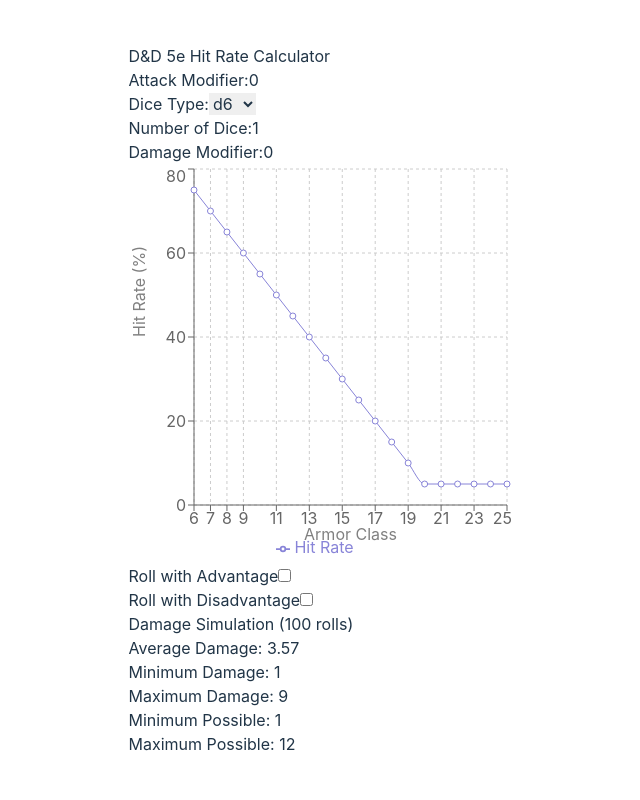
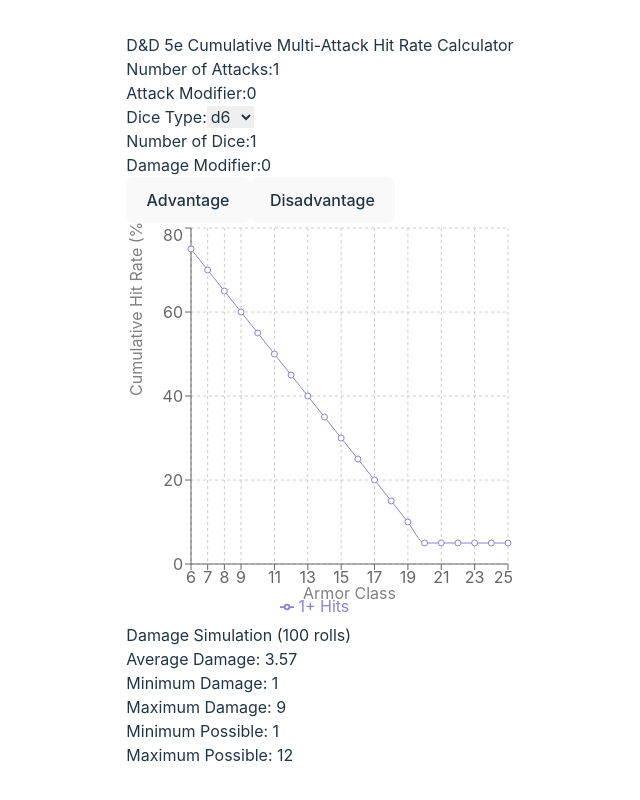
Before and after one commit to carterjamesmike/d-d_probability, a React (Vite) app: page / in a window 1280 px wide. Shown: the whole page, without its empty margins (320-960 px from the left). Built offline with nearby package versions, Linux system fonts and the light colour scheme.

Commit message:
Multi Attack added

```diff
--- a/src/components/HitRateCalculator.jsx
+++ b/src/components/HitRateCalculator.jsx
@@ -1,17 +1,9 @@
-import React, { useState } from "react";
-import {
-  LineChart,
-  Line,
-  XAxis,
-  YAxis,
-  CartesianGrid,
-  Tooltip,
-  Legend,
-  ResponsiveContainer,
-} from "recharts";
-import DamageSimulator from "./DamageSimulator";
+import React, { useState } from 'react';
+import { LineChart, Line, XAxis, YAxis, CartesianGrid, Tooltip, Legend, ResponsiveContainer } from 'recharts';
+import DamageSimulator from './DamageSimulator';
 
 const HitRateCalculator = () => {
+  const [attackCount, setAttackCount] = useState(1);
   const [attackModifier, setAttackModifier] = useState(0);
   const [diceType, setDiceType] = useState(6);
   const [diceCount, setDiceCount] = useState(1);
@@ -29,13 +21,55 @@
       hitChance = hitChance ** 2;
     }
 
-    return Number((hitChance * 100).toFixed(2));
+    return hitChance;
   };
 
-  const data = Array.from({ length: 20 }, (_, i) => ({
-    ac: i + 6,
-    hitRate: calculateHitRate(i + 6),
-  }));
+  const calculateCumulativeHitRate = (ac, attacksNeeded) => {
+    const hitChance = calculateHitRate(ac);
+    let cumulativeProbability = 0;
+
+    for (let i = attacksNeeded; i <= attackCount; i++) {
+      cumulativeProbability += binomialProbability(attackCount, i, hitChance);
+    }
+
+    return Number((cumulativeProbability * 100).toFixed(2));
+  };
+
+  const binomialProbability = (n, k, p) => {
+    return combination(n, k) * (p ** k) * ((1 - p) ** (n - k));
+  };
+
+  const combination = (n, k) => {
+    if (k === 0 || k === n) return 1;
+    return factorial(n) / (factorial(k) * factorial(n - k));
+  };
+
+  const factorial = (num) => {
+    if (num <= 1) return 1;
+    return num * factorial(num - 1);
+  };
+
+  const generateData = () => {
+    return Array.from({ length: 20 }, (_, i) => {
+      const ac = i + 6;
+      return {
+        ac,
+        ...Array.from({ length: attackCount }, (_, j) => ({
+          [`hitRate${j + 1}`]: calculateCumulativeHitRate(ac, j + 1)
+        })).reduce((acc, val) => ({ ...acc, ...val }), {})
+      };
+    });
+  };
+
+  const calculateCritChance = () => {
+    if (advantage) {
+      return 1 - (19/20) ** 2;
+    } else if (disadvantage) {
+      return (1/20) ** 2;
+    } else {
+      return 0.05;
+    }
+  };
 
   const toggleAdvantage = () => {
     setAdvantage(!advantage);
@@ -47,119 +81,107 @@
     setAdvantage(false);
   };
 
+  const colors = ['#8884d8', '#82ca9d', '#ffc658', '#ff7300', '#0088fe'];
+
   return (
     <div className="p-4">
-      <h2 className="text-2xl font-bold mb-4">D&D 5e Hit Rate Calculator</h2>
+      <h2 className="text-2xl font-bold mb-4">D&D 5e Cumulative Multi-Attack Hit Rate Calculator</h2>
       <div className="grid grid-cols-2 gap-4 mb-4">
         <div>
-          <label htmlFor="attackModifier" className="block">
-            Attack Modifier:
-          </label>
+          <label htmlFor="attackCount" className="block">Number of Attacks:</label>
+          <input
+            type="number"
+            id="attackCount"
+            value={attackCount}
+            onChange={(e) => setAttackCount(Math.max(1, Math.min(5, parseInt(e.target.value) || 1)))}
+            min="1"
+            max="5"
+            className="border rounded px-2 py-1 w-full"
+          />
+        </div>
+        <div>
+          <label htmlFor="attackModifier" className="block">Attack Modifier:</label>
           <input
             type="number"
             id="attackModifier"
             value={attackModifier}
-            onChange={(e) => setAttackModifier(Number(e.target.value))}
+            onChange={(e) => setAttackModifier(parseInt(e.target.value) || 0)}
             className="border rounded px-2 py-1 w-full"
           />
         </div>
         <div>
-          <label htmlFor="diceType" className="block">
-            Dice Type:
-          </label>
+          <label htmlFor="diceType" className="block">Dice Type:</label>
           <select
             id="diceType"
             value={diceType}
-            onChange={(e) => setDiceType(Number(e.target.value))}
+            onChange={(e) => setDiceType(parseInt(e.target.value))}
             className="border rounded px-2 py-1 w-full"
           >
-            {[4, 6, 8, 10, 12].map((die) => (
-              <option key={die} value={die}>
-                d{die}
-              </option>
+            {[4, 6, 8, 10, 12].map(die => (
+              <option key={die} value={die}>d{die}</option>
             ))}
           </select>
         </div>
         <div>
-          <label htmlFor="diceCount" className="block">
-            Number of Dice:
-          </label>
+          <label htmlFor="diceCount" className="block">Number of Dice:</label>
           <input
             type="number"
             id="diceCount"
             value={diceCount}
-            onChange={(e) => setDiceCount(Number(e.target.value))}
+            onChange={(e) => setDiceCount(Math.max(1, parseInt(e.target.value) || 1))}
+            min="1"
             className="border rounded px-2 py-1 w-full"
           />
         </div>
         <div>
-          <label htmlFor="damageModifier" className="block">
-            Damage Modifier:
-          </label>
+          <label htmlFor="damageModifier" className="block">Damage Modifier:</label>
           <input
             type="number"
             id="damageModifier"
             value={damageModifier}
-            onChange={(e) => setDamageModifier(Number(e.target.value))}
+            onChange={(e) => setDamageModifier(parseInt(e.target.value) || 0)}
             className="border rounded px-2 py-1 w-full"
           />
         </div>
-      </div>
-      <div className="flex">
-        <ResponsiveContainer width="100%" height={400}>
-          <LineChart data={data}>
-            <CartesianGrid strokeDasharray="3 3" />
-            <XAxis
-              dataKey="ac"
-              label={{
-                value: "Armor Class",
-                position: "insideBottom",
-                offset: -5,
-              }}
-            />
-            <YAxis
-              label={{
-                value: "Hit Rate (%)",
-                angle: -90,
-                position: "insideLeft",
-              }}
-            />
-            <Tooltip />
-            <Legend />
-            <Line
-              type="monotone"
-              dataKey="hitRate"
-              stroke="#8884d8"
-              name="Hit Rate"
-            />
-          </LineChart>
-        </ResponsiveContainer>
-      </div>
-
-      <div className="flex justify-between">
-        <div className="mt-4">
-          <label className="block">Roll with Advantage</label>
-          <input
-            type="checkbox"
-            checked={advantage}
-            onChange={(e) => toggleAdvantage(e.target.checked)}
-          />
-        </div>
-
-        <div className="mt-4">
-          <label className="block">Roll with Disadvantage</label>
-          <input
-            type="checkbox"
-            checked={disadvantage}
-            onChange={(e) => toggleDisadvantage(e.target.checked)}
-          />
+        <div className="col-span-2 flex justify-start space-x-4">
+          <button
+            onClick={toggleAdvantage}
+            className={`px-4 py-2 rounded ${advantage ? 'bg-green-500 text-white' : 'bg-gray-200'}`}
+          >
+            Advantage
+          </button>
+          <button
+            onClick={toggleDisadvantage}
+            className={`px-4 py-2 rounded ${disadvantage ? 'bg-red-500 text-white' : 'bg-gray-200'}`}
+          >
+            Disadvantage
+          </button>
         </div>
       </div>
 
+      <ResponsiveContainer width="100%" height={400}>
+        <LineChart data={generateData()}>
+          <CartesianGrid strokeDasharray="3 3" />
+          <XAxis dataKey="ac" label={{ value: 'Armor Class', position: 'insideBottom', offset: -5 }} />
+          <YAxis label={{ value: 'Cumulative Hit Rate (%)', angle: -90, position: 'insideLeft' }} />
+          <Tooltip />
+          <Legend />
+          {Array.from({ length: attackCount }, (_, i) => (
+            <Line
+              key={i}
+              type="monotone"
+              dataKey={`hitRate${i + 1}`}
+              stroke={colors[i]}
+              name={`${i + 1}+ Hits`}
+            />
+          ))}
+        </LineChart>
+      </ResponsiveContainer>
       <DamageSimulator
         diceCount={diceCount}
         diceType={diceType}
         damageModifier={damageModifier}
+        critChance={calculateCritChance()}
       />
     </div>
   );
```
